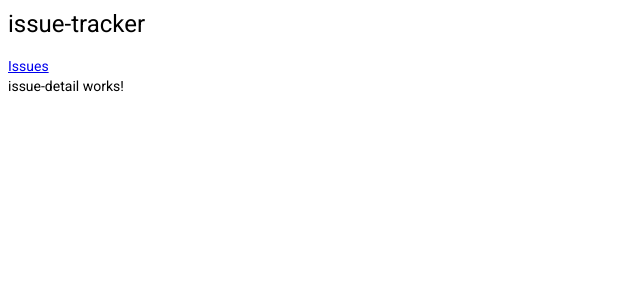
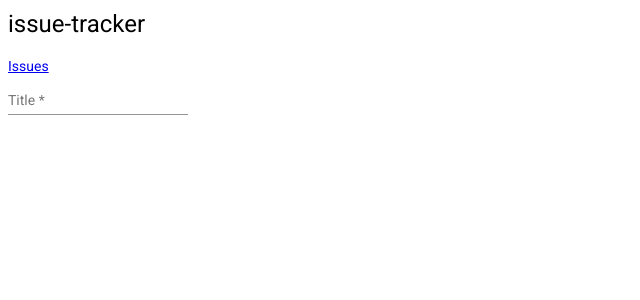
Before and after one commit to dimitrius5/issue-tracker, an Angular app: page /detail in a window 1280 px wide. Shown: the top 300 px of the page, without its empty margins (0-640 px from the left). Built offline with nearby package versions, Linux system fonts and the light colour scheme; no server answers.

Commit message:
Material Inputs configuration

```diff
--- a/src/app/issue-detail/issue-detail.component.html
+++ b/src/app/issue-detail/issue-detail.component.html
@@ -1 +1,9 @@
-<p>issue-detail works!</p>
+<form class="example-form">
+    <mat-form-field class="example-full-width">
+        <mat-label>Title</mat-label>
+        <input type="text" matInput [formControl]="titleFormControl">
+        <mat-error *ngIf="titleFormControl.hasError('required')">
+            Title is <strong>required</strong>
+        </mat-error>
+    </mat-form-field>
+</form>
--- a/src/app/issue-detail/issue-detail.component.ts
+++ b/src/app/issue-detail/issue-detail.component.ts
@@ -1,6 +1,7 @@
 import { Component, OnInit } from '@angular/core';
 import { ActivatedRoute } from '@angular/router';
 import { Location } from '@angular/common';
+import {FormControl, Validators} from '@angular/forms';
 
 import { Issue } from '../issue';
 import { IssueService } from '../issue.service';
@@ -12,7 +13,10 @@ import { IssueService } from '../issue.service';
 })
 export class IssueDetailComponent implements OnInit {
   issue: Issue
+  titleFormControl = new FormControl('', [
+    Validators.required,
 
+  ]);
   constructor(
     private route: ActivatedRoute,
     private issueService: IssueService,
```
Also changed, not shown: src/app/app.module.ts (+7 -1 lines).
